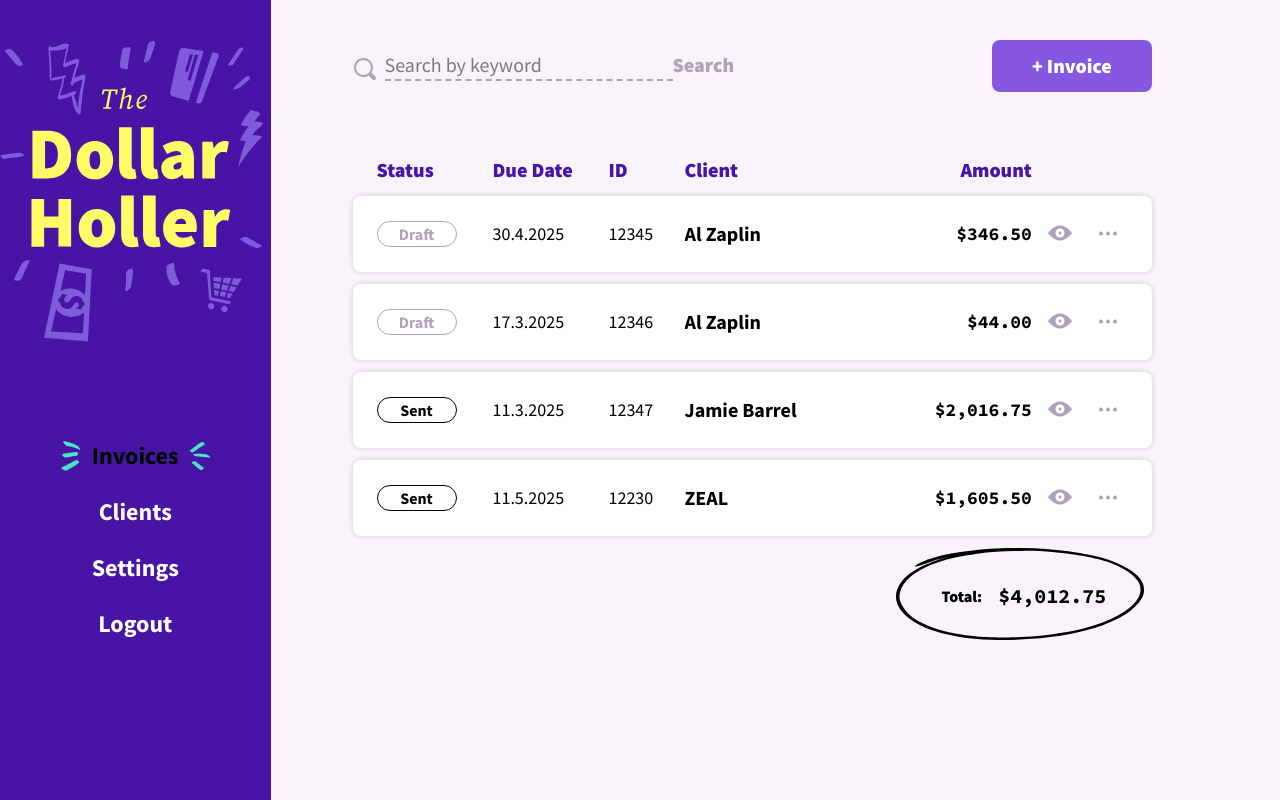
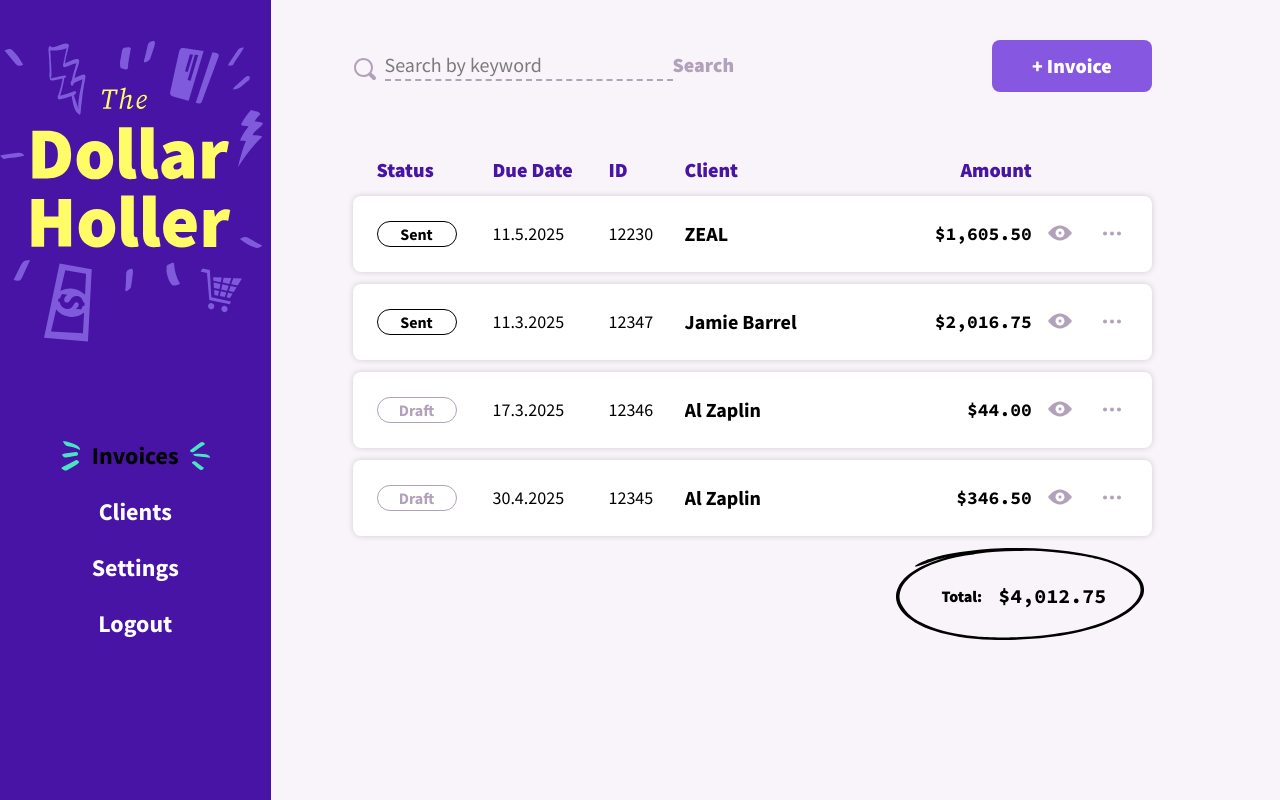
Before and after one commit to alienat3d/dollarholler, a SvelteKit app: page /invoices in a window 1280 px wide. Built offline with nearby package versions, Linux system fonts and the light colour scheme.

Commit message:
add(AdditionalOptions) Component for popping-up additional options when clicking on "..." button

```diff
--- a/src/app.css
+++ b/src/app.css
@@ -4,7 +4,7 @@
 @import 'tailwindcss';
 
 @theme {
-	--font-san-serif: "Source Sans Pro", sans-serif;
+	--font-sans-serif: "Source Sans Pro", sans-serif;
 	--font-mono: "Source Code Pro", monospace;
 	--font-handwriting: Kalam, cursive;
 	--color-lavender-indigo: #8657e1;
--- /dev/null
+++ b/src/lib/components/AdditionalOptions.svelte
@@ -0,0 +1,34 @@
+<script lang="ts">
+	import type { SvelteComponent } from 'svelte';
+
+	export let options: {
+		label: string;
+		icon?: new (...args: any[]) => SvelteComponent;
+		disabled: boolean;
+		onClick: () => void;
+	}[];
+</script>
+
+<ul class="absolute top-4 left-0 rounded-lg bg-white shadow-lg">
+	{#each options as option}
+		{#if !option.disabled}
+			<li class="border-whisper border-b-2">
+				<button
+					class="font-sans-serif text-pastel-purple hover:text-daisy-bush flex w-full cursor-pointer gap-x-2 p-4 font-bold transition-colors"
+					on:click={option.onClick}
+				>
+					{#if option.icon}
+						<svelte:component this={option.icon} />
+					{/if}
+					{option.label}
+				</button>
+			</li>
+		{/if}
+	{/each}
+</ul>
+
+<style>
+	li:last-child {
+		border-bottom: 0;
+	}
+</style>
--- /dev/null
+++ b/src/lib/components/Icon/Edit.svelte
@@ -0,0 +1,10 @@
+<script lang="ts">
+	export let width = 24,
+		height = 24;
+</script>
+
+<svg {width} {height} viewBox="0 0 24 24">
+	<path
+		d="M20.8212 3.179C20.0612 2.418 19.0492 2 17.9742 2C16.9002 2 15.8882 2.418 15.1282 3.179L3.71917 14.587C3.71917 14.587 3.71817 14.59 3.71617 14.591C3.63517 14.673 3.49717 14.889 3.45517 15.052L2.03017 20.756C1.94417 21.096 2.04517 21.458 2.29317 21.705L2.29417 21.706L2.29517 21.707C2.54317 21.955 2.90317 22.056 3.24417 21.971L8.94817 20.544C9.11117 20.502 9.32817 20.364 9.40917 20.283C9.41017 20.282 9.41317 20.28 9.41317 20.28L20.8222 8.873C21.5822 8.112 22.0012 7.102 22.0002 6.026C22.0002 4.951 21.5822 3.94 20.8222 3.179H20.8212ZM14.4112 6.728L17.2742 9.591L8.70617 18.159L5.84317 15.296L14.4112 6.728ZM4.37517 19.626L4.97017 17.252L6.75017 19.033L4.37517 19.626ZM19.4092 4.594C20.1732 5.359 20.1732 6.693 19.4092 7.458L18.6902 8.178L15.8242 5.313L16.5452 4.594C17.3102 3.83 18.6442 3.829 19.4092 4.594Z"
+	/>
+</svg>
--- /dev/null
+++ b/src/lib/components/Icon/Send.svelte
@@ -0,0 +1,8 @@
+<script lang="ts">
+	export let width = 24,
+		height = 24;
+</script>
+
+<svg {width} {height} viewBox="0 0 24 24">
+	<path d="M2.01 21L23 12L2.01 3L2 10L17 12L2 14L2.01 21Z" />
+</svg>
--- /dev/null
+++ b/src/lib/components/Icon/Trash.svelte
@@ -0,0 +1,13 @@
+<script lang="ts">
+	export let width = 24,
+		height = 24;
+</script>
+
+<svg {width} {height} viewBox="0 0 24 24">
+	<path
+		d="M5.37793 19.1052C5.37793 20.1502 6.20038 21 7.2117 21H16.3806C17.3919 21 18.2144 20.1502 18.2144 19.1052V7.73682H5.37793V19.1052ZM7.2117 9.63155H16.3806L16.3815 19.1052H7.2117V9.63155Z"
+	/>
+	<path d="M14.5466 4.89474V3H9.04527V4.89474H3.54395V6.78947H20.0479V4.89474H14.5466Z" />
+	<path d="M10.8787 11.5264H9.04492V17.2106H10.8787V11.5264Z" />
+	<path d="M14.5467 11.5264H12.7129V17.2106H14.5467V11.5264Z" />
+</svg>
--- a/src/lib/components/Search.svelte
+++ b/src/lib/components/Search.svelte
@@ -5,12 +5,12 @@
 <div class="relative flex w-full items-baseline">
 	<div class="text-pastel-purple mt-auto mr-2"><Search /></div>
 	<input
-		class="border-b-pastel-purple font-san-serif focus:border-b-lavender-indigo text-md w-full border-b-2 border-dashed bg-transparent text-black outline-none focus:border-solid md:w-56 lg:w-72 lg:text-xl"
+		class="border-b-pastel-purple font-sans-serif focus:border-b-lavender-indigo text-md w-full border-b-2 border-dashed bg-transparent text-black outline-none focus:border-solid md:w-56 lg:w-72 lg:text-xl"
 		type="text"
 		name="search"
 		placeholder="Search by keyword"
 	/>
-	<button class="font-san-serif text-pastel-purple cursor-pointer text-lg font-black lg:text-xl"
+	<button class="font-sans-serif text-pastel-purple cursor-pointer text-lg font-black lg:text-xl"
 		>Search</button
 	>
 </div>
--- a/src/routes/(dashboard)/invoices/+page.svelte
+++ b/src/routes/(dashboard)/invoices/+page.svelte
@@ -23,7 +23,7 @@
 	<!-- new invoice button -->
 	<div>
 		<button
-			class="bg-lavender-indigo font-san-serif shadow-colored hover:shadow-colored-hover text-md relative translate-y-0 cursor-pointer rounded-lg px-5 py-2 font-black whitespace-nowrap text-white transition-all hover:-translate-y-2 lg:px-10 lg:py-3 lg:text-xl"
+			class="bg-lavender-indigo font-sans-serif shadow-colored hover:shadow-colored-hover text-md relative translate-y-0 cursor-pointer rounded-lg px-5 py-2 font-black whitespace-nowrap text-white transition-all hover:-translate-y-2 lg:px-10 lg:py-3 lg:text-xl"
 			>+ Invoice</button
 		>
 	</div>
@@ -44,7 +44,12 @@
 
 	<!-- Now, as we prepared a component for the invoice rows we can loop over data we get from seed file and insert it in each row. In Svelte we do that with special syntax #each. -->
 	<!-- invoices -->
-	{#each $invoices as invoice}<InvoiceRow {invoice} />{/each}
+	<!-- To fix a z-index issue of the popping up 'more button menu' we made a flex-wrapper and set it to column-reverse. -->
+	<div class="flex flex-col-reverse">
+		{#each $invoices as invoice}
+			<InvoiceRow {invoice} />
+		{/each}
+	</div>
 </div>
 
 <CircledAmount amount={centsToDollars(sumInvoices($invoices))} />
--- a/src/routes/(dashboard)/invoices/InvoiceRow.svelte
+++ b/src/routes/(dashboard)/invoices/InvoiceRow.svelte
@@ -2,20 +2,36 @@
 	import Tag from '$lib/components/Tag.svelte';
 	import View from '$lib/components/Icon/View.svelte';
 	import ThreeDots from '$lib/components/Icon/ThreeDots.svelte';
+	import Edit from '$lib/components/Icon/Edit.svelte';
+	import Trash from '$lib/components/Icon/Trash.svelte';
+	import Send from '$lib/components/Icon/Send.svelte';
 	import { centsToDollars, sumLineItems } from '$lib/utils/moneyHelpers';
 	import { convertDate, isLate } from '$lib/utils/dateHelpers';
+	import AdditionalOptions from '$lib/components/AdditionalOptions.svelte';
 
 	// We also should explicitly tell TypeScript the type of "invoice"
 	export let invoice: Invoice;
 
+	let isAdditionalMenuShowing = false;
+	// If the invoice have been sent then we shouldn’t allow to edit it or send it.
+	let isOptionsDisabled = false;
+
+	const handleDelete = () => console.log('deleting line');
+	const handleEdit = () => console.log('editing line');
+	const handleSendInvoice = () => console.log('sending invoice');
+
+	// Also add some extra logic for disabling buttons.
 	const getInvoiceLabel = () => {
 		if (invoice.invoiceStatus === 'draft') {
 			return 'draft';
 		} else if (invoice.invoiceStatus === 'sent' && !isLate(invoice.dueDate)) {
+			isOptionsDisabled = true;
 			return 'sent';
 		} else if (invoice.invoiceStatus === 'sent' && isLate(invoice.dueDate)) {
+			isOptionsDisabled = true;
 			return 'late';
 		} else if (invoice.invoiceStatus === 'paid') {
+			isOptionsDisabled = true;
 			return 'paid';
 		}
 	};
@@ -41,9 +57,21 @@
 		<View />
 	</a>
 	<button
-		class="more-button center text-pastel-purple hover:text-daisy-bush cursor-pointer transition-colors"
+		class="more-button center hover:text-daisy-bush relative hidden cursor-pointer transition-colors"
+		class:text-pastel-purple={!isAdditionalMenuShowing}
+		class:text-daisy-bush={isAdditionalMenuShowing}
+		on:click={() => (isAdditionalMenuShowing = !isAdditionalMenuShowing)}
 	>
 		<ThreeDots />
+		{#if isAdditionalMenuShowing}
+			<AdditionalOptions
+				options={[
+					{ label: 'Edit', icon: Edit, onClick: handleEdit, disabled: isOptionsDisabled },
+					{ label: 'Delete', icon: Trash, onClick: handleDelete, disabled: false },
+					{ label: 'Send', icon: Send, onClick: handleSendInvoice, disabled: isOptionsDisabled }
+				]}
+			/>
+		{/if}
 	</button>
 </div>
 
@@ -84,7 +112,7 @@
 	}
 	@media (min-width: 1024px) {
 		.more-button {
-			display: block;
+			display: flex;
 		}
 	}
 </style>
```
